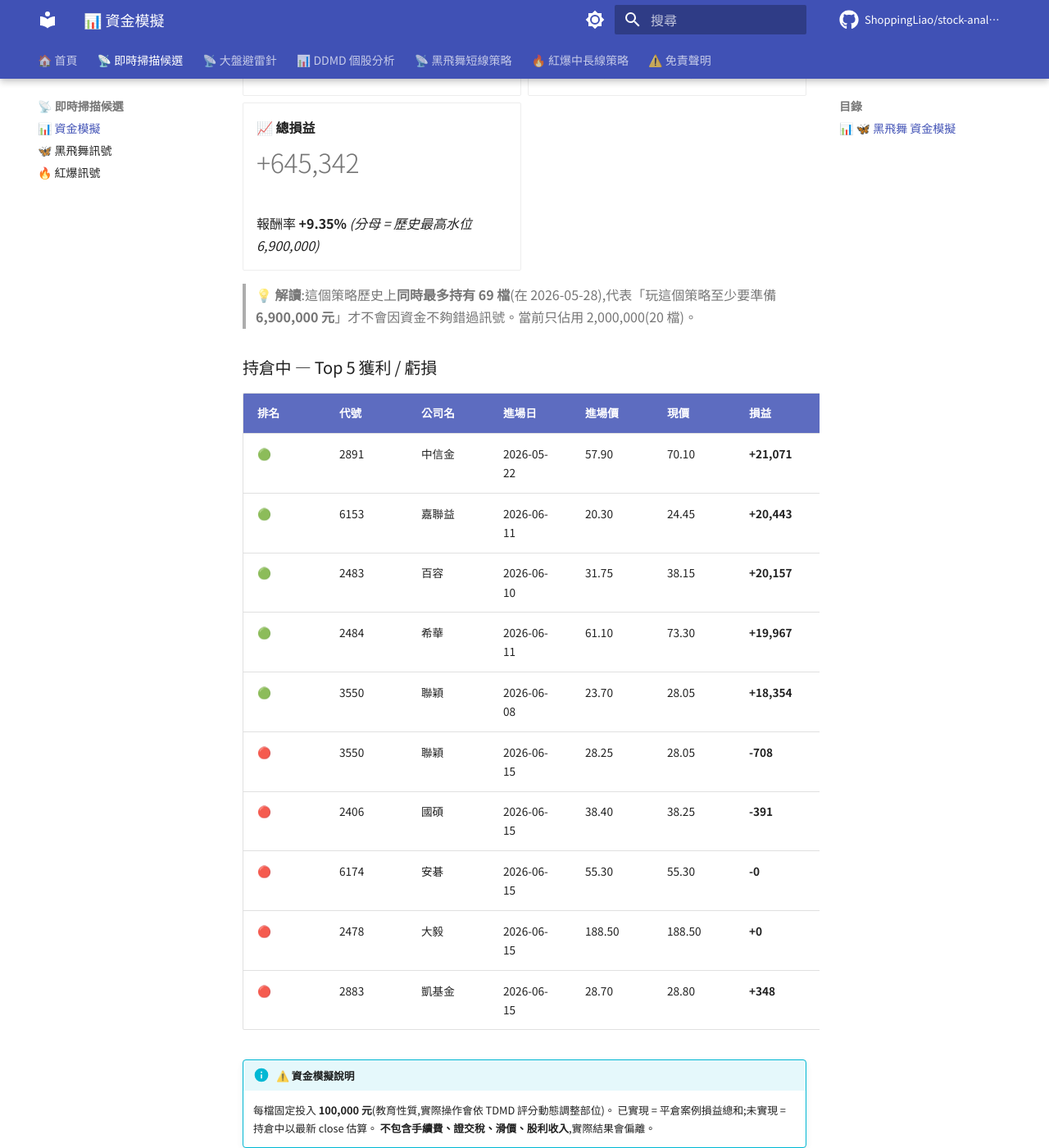
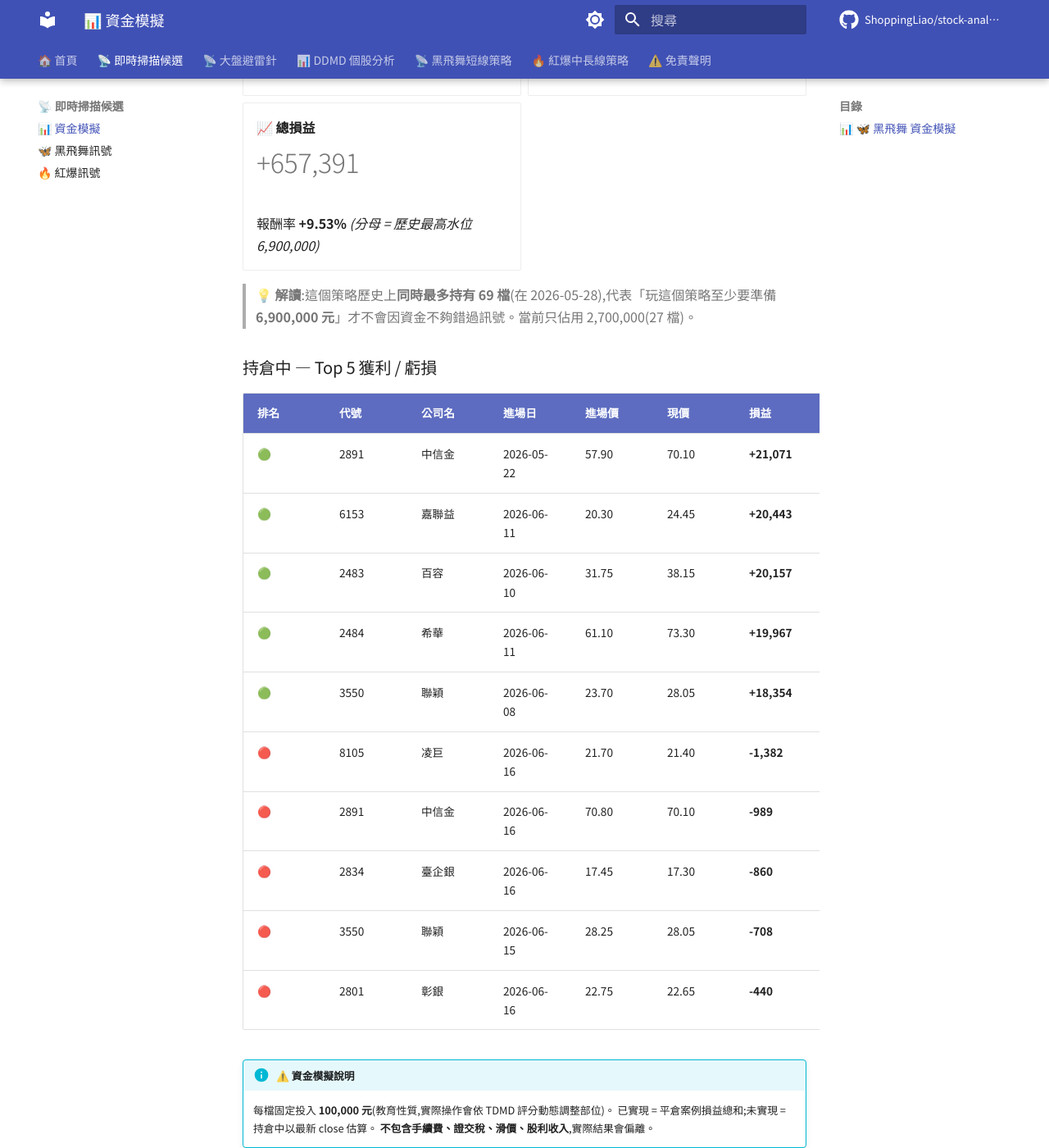
Before and after one commit to ShoppingLiao/stock-analysis-public, an MkDocs documentation site: the page built from docs/signals_capital.md, in a window 1280 px wide and 1400 px high, scrolled down 817 px. Shown: the whole window at 82% size. Built offline with MkDocs 1.6.1 and Material for MkDocs 9.7.7, drawn with Linux system fonts in a browser that asks for light colours; comment, search, counter and statistics services are not loaded; some of the changed text lies outside the part shown.

Commit message:
docs(signals): update BB + RB + capital (2026-06-16)

```diff
--- a/docs/signals_capital.md
+++ b/docs/signals_capital.md
@@ -17,9 +17,9 @@
 
 -   **💼 當前資金水位**
 
-    # 2,000,000
+    # 2,700,000
 
-    持倉 20 檔 × 100,000
+    持倉 27 檔 × 100,000
 
 -   **🌊 歷史最高水位**
 
@@ -35,19 +35,19 @@
 
 -   **🟡 未實現損益**
 
-    # +153,485
+    # +165,534
 
-    持倉 20 檔(現價 vs 進場價)
+    持倉 27 檔(現價 vs 進場價)
 
 -   **📈 總損益**
 
-    # +645,342
+    # +657,391
 
-    報酬率 **+9.35%** _(分母 = 歷史最高水位 6,900,000)_
+    報酬率 **+9.53%** _(分母 = 歷史最高水位 6,900,000)_
 
 </div>
 
-> **💡 解讀**:這個策略歷史上**同時最多持有 69 檔**(在 2026-05-28),代表「玩這個策略至少要準備 **6,900,000 元**」才不會因資金不夠錯過訊號。當前只佔用 2,000,000(20 檔)。
+> **💡 解讀**:這個策略歷史上**同時最多持有 69 檔**(在 2026-05-28),代表「玩這個策略至少要準備 **6,900,000 元**」才不會因資金不夠錯過訊號。當前只佔用 2,700,000(27 檔)。
 
 ### 持倉中 — Top 5 獲利 / 虧損
 
@@ -58,11 +58,11 @@
 | 🟢 | 2483 | 百容 | 2026-06-10 | 31.75 | 38.15 | **+20,157** | **+20.16%** |
 | 🟢 | 2484 | 希華 | 2026-06-11 | 61.10 | 73.30 | **+19,967** | **+19.97%** |
 | 🟢 | 3550 | 聯穎 | 2026-06-08 | 23.70 | 28.05 | **+18,354** | **+18.35%** |
+| 🔴 | 8105 | 凌巨 | 2026-06-16 | 21.70 | 21.40 | **-1,382** | **-1.38%** |
+| 🔴 | 2891 | 中信金 | 2026-06-16 | 70.80 | 70.10 | **-989** | **-0.99%** |
+| 🔴 | 2834 | 臺企銀 | 2026-06-16 | 17.45 | 17.30 | **-860** | **-0.86%** |
 | 🔴 | 3550 | 聯穎 | 2026-06-15 | 28.25 | 28.05 | **-708** | **-0.71%** |
-| 🔴 | 2406 | 國碩 | 2026-06-15 | 38.40 | 38.25 | **-391** | **-0.39%** |
-| 🔴 | 6174 | 安碁 | 2026-06-15 | 55.30 | 55.30 | **-0** | **-0.00%** |
-| 🔴 | 2478 | 大毅 | 2026-06-15 | 188.50 | 188.50 | **+0** | **+0.00%** |
-| 🔴 | 2883 | 凱基金 | 2026-06-15 | 28.70 | 28.80 | **+348** | **+0.35%** |
+| 🔴 | 2801 | 彰銀 | 2026-06-16 | 22.75 | 22.65 | **-440** | **-0.44%** |
 
 !!! info "⚠️ 資金模擬說明"
     每檔固定投入 **100,000 元**(教育性質,實際操作會依 TDMD 評分動態調整部位)。
@@ -139,9 +139,9 @@
 
 -   **💼 當前資金水位**
 
-    # 17,100,000
+    # 17,800,000
 
-    BB 2,000,000 + RB 15,100,000
+    BB 2,700,000 + RB 15,100,000
 
 -   **🌊 兩策略歷史最高水位**
 
@@ -157,15 +157,15 @@
 
 -   **🟡 未實現損益**
 
-    # +2,412,759
+    # +2,424,808
 
-    BB +153,485 + RB +2,259,275
+    BB +165,534 + RB +2,259,275
 
 -   **📈 總損益**
 
-    # +2,701,849
+    # +2,713,898
 
-    報酬率 **+12.12%** _(分母 = 兩策略歷史最高水位)_
+    報酬率 **+12.17%** _(分母 = 兩策略歷史最高水位)_
 
 </div>
 
```
Also changed, not shown: docs/signals_black_butterfly.md (+23 -16 lines).
